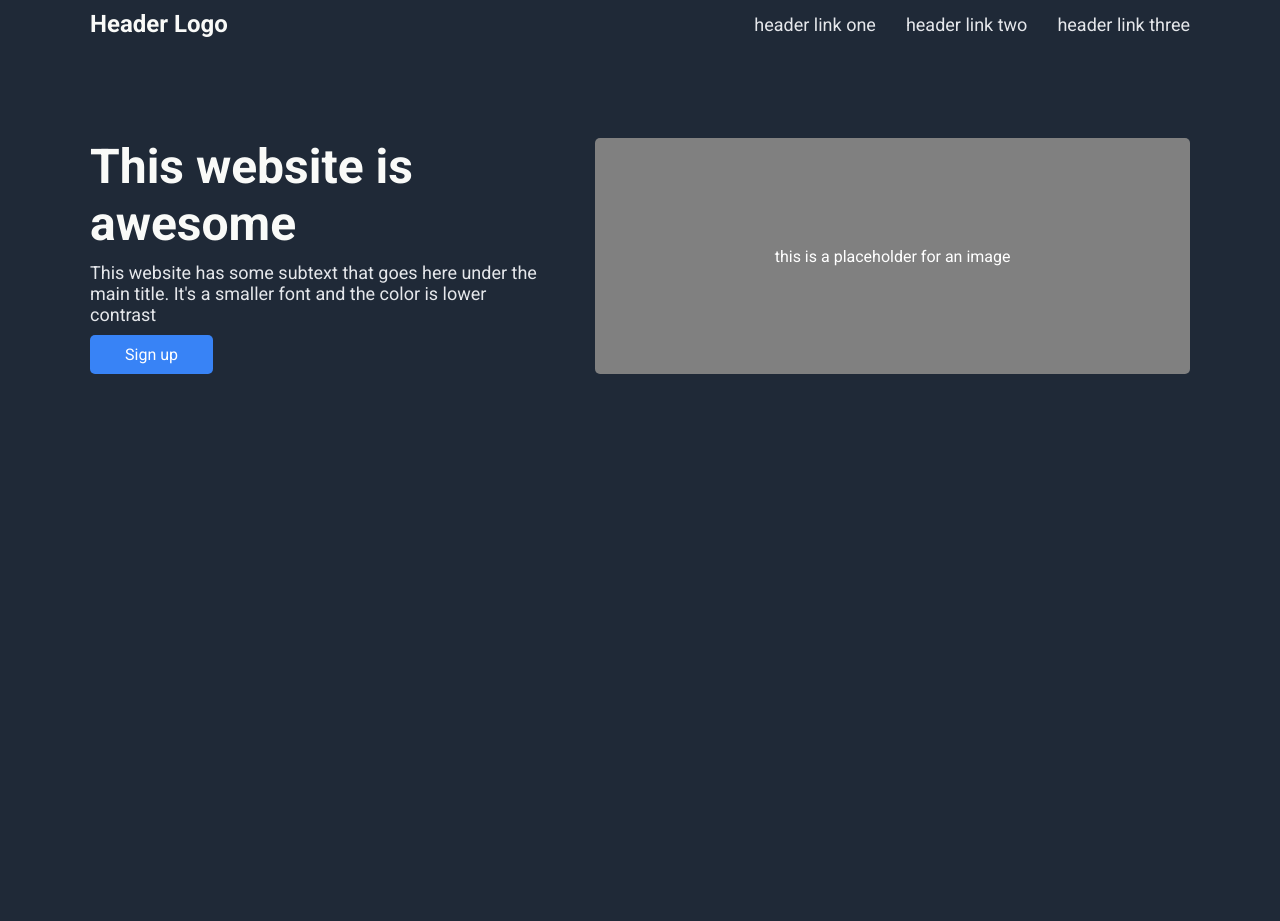
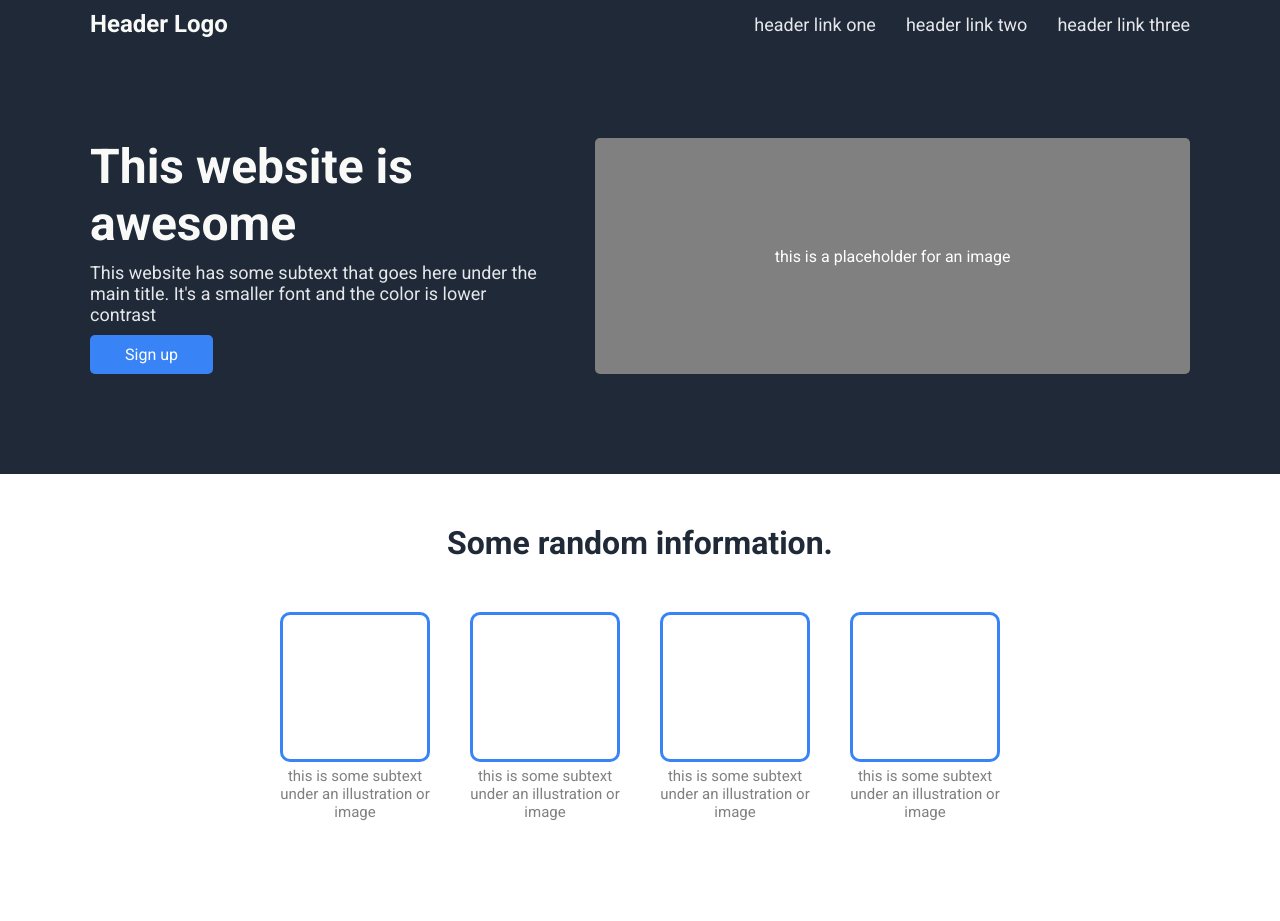
Before and after one commit to code4fun907/TOP-landing-page, a plain HTML site: page index.html in a window 1280 px wide. Before the commit the page ends 810 px from the top, so only its background shows below. Drawn offline with Linux system fonts and the light colour scheme.

Commit message:
style information section

```diff
--- a/index.html
+++ b/index.html
@@ -28,5 +28,29 @@
       </div>
       <div class="placeholder-img">this is a placeholder for an image</div>
     </header>
+
+    <section class="information">
+      <div class="information-wrapper">
+        <h2>Some random information.</h2>
+        <div>
+          <div class="information-box">
+            <div></div>
+            <p>this is some subtext under an illustration or image</p>
+          </div>
+          <div class="information-box">
+            <div></div>
+            <p>this is some subtext under an illustration or image</p>
+          </div>
+          <div class="information-box">
+            <div></div>
+            <p>this is some subtext under an illustration or image</p>
+          </div>
+          <div class="information-box">
+            <div></div>
+            <p>this is some subtext under an illustration or image</p>
+          </div>
+        </div>
+      </div>
+    </section>
   </body>
 </html>
--- a/styles.css
+++ b/styles.css
@@ -8,11 +8,6 @@
 
 * {
   margin: 0;
-}
-
-html,
-body {
-  height: 100%;
 }
 
 body {
@@ -116,3 +111,53 @@ header button {
 }
 
 /* End of header */
+
+/* Information Section */
+
+.information {
+  display: flex;
+  background: white;
+  padding-bottom: 50px;
+}
+
+.information-wrapper {
+  display: flex;
+  flex-direction: column;
+  align-items: center;
+  max-width: 1100px;
+  margin: 50px auto;
+  gap: 50px;
+}
+
+.information-wrapper div {
+  display: flex;
+  gap: 40px;
+}
+
+.information-wrapper h2 {
+  font-size: 32px;
+  color: #1f2937;
+}
+
+.information-box {
+  display: flex;
+  flex-direction: column;
+  text-align: center;
+  align-items: center;
+  max-width: 150px;
+}
+
+.information-box div {
+  width: 150px;
+  height: 150px;
+  border: 3px solid #3883f6;
+  border-radius: 10px;
+  margin-bottom: -35px;
+}
+
+.information-box p {
+  font-size: 15px;
+  color: grey;
+}
+
+/* End of information section */
```
